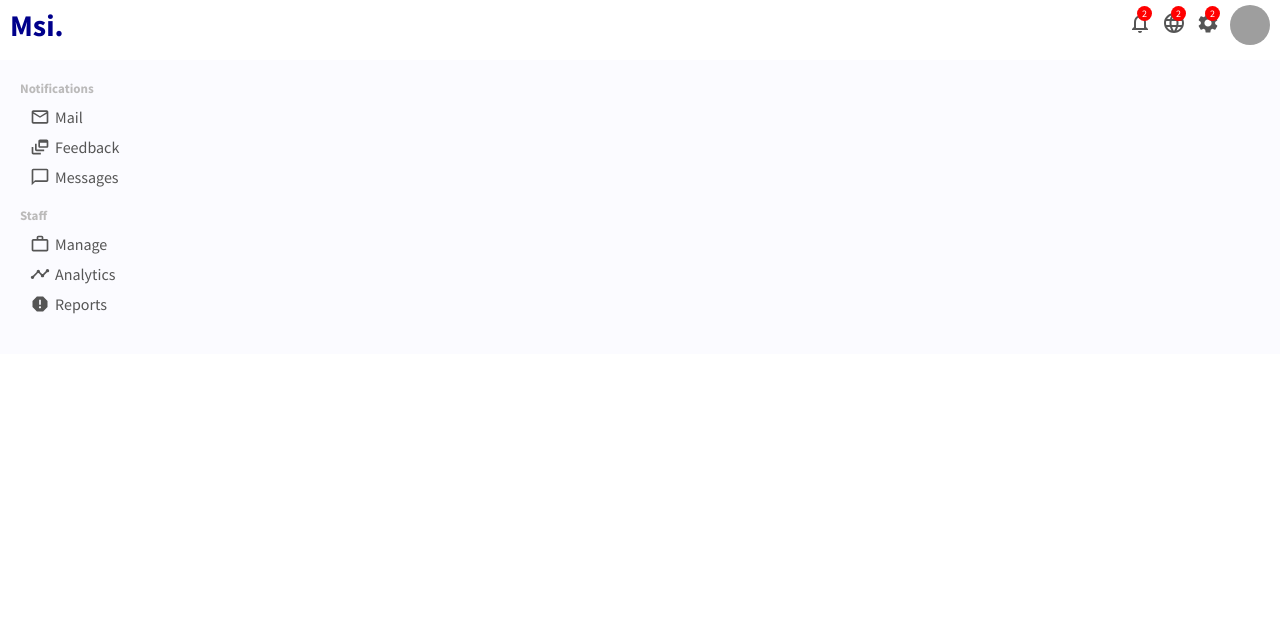
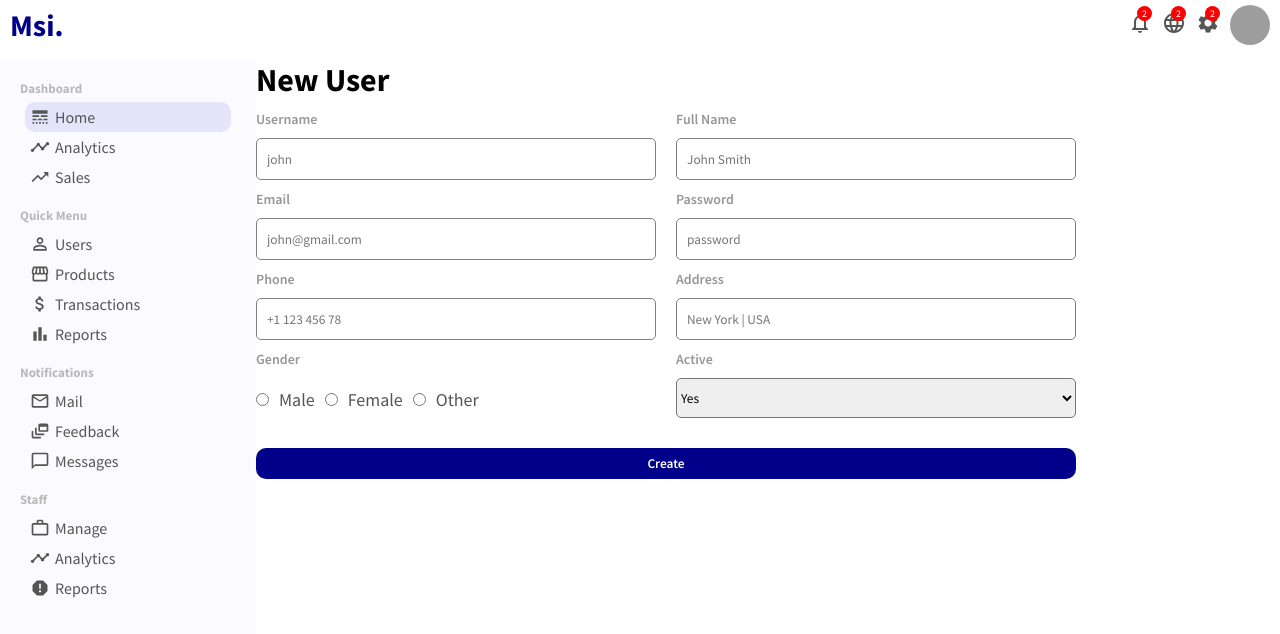
Before and after one commit to MadonisP/admin-dashboard-project, a React (Create React App) app: page /newUser in a window 1280 px wide. Shown: the top 634 px of the page. Built offline with nearby package versions, Linux system fonts and the light colour scheme; grey boxes are pictures that could not be loaded.

Commit message:
admin dashboard project
admin dashboard project with react

```diff
--- a/src/App.css
+++ b/src/App.css
@@ -2,3 +2,8 @@
     display:flex;
     margin-top: 10px;
 }
+
+.link{
+    text-decoration: none;
+    color:inherit
+}
--- a/src/App.js
+++ b/src/App.js
@@ -5,6 +5,8 @@ import Home from "./pages/home/Home";
 import { BrowserRouter as Router, Routes, Route } from 'react-router-dom';
 import UserList from "./pages/userList/UserList";
 import User from "./pages/user/User";
+import NewUser from "./pages/newUser/NewUser";
+import ProductList from "./pages/productList/ProductList";
 
 function App() {
   return (
@@ -16,6 +18,10 @@ function App() {
           <Route exact path='/' element={<Home />} />
           <Route path='/users' element={<UserList />} />
           <Route path='/user/:userId' element={<User/>}/>
+          <Route path='/newUser' element={<NewUser/>}/>
+          <Route path='/products' element={<ProductList />} />
+          <Route path='/product/:productId' element={<User/>}/>
+          <Route path='/newProduct' element={<NewUser/>}/>
         </Routes>
       </div>
     </Router>
--- a/src/components/sidebar/Sidebar.jsx
+++ b/src/components/sidebar/Sidebar.jsx
@@ -1,10 +1,55 @@
 import { LineStyle, Timeline, TrendingUp, PermIdentity, Storefront, AttachMoney, BarChart, MailOutline, DynamicFeed, ChatBubbleOutline, WorkOutline, Report } from '@mui/icons-material';
 import "./Sidebar.css";
+import { Link } from "react-router-dom";
 
 const Sidebar = () => {
     return (
         <div className="sidebar">
             <div className="sidebarWrapper">
+                <div className="sidebarMenu">
+                    <h3 className="sidebarTitle">Dashboard</h3>
+                    <ul className="sidebarList">
+                        <Link to="/" className="link">
+                            <li className="sidebarListItem active">
+                                <LineStyle className="sidebarIcon" />
+                                Home
+                            </li>
+                        </Link>
+                        <li className="sidebarListItem">
+                            <Timeline className="sidebarIcon" />
+                            Analytics
+                        </li>
+                        <li className="sidebarListItem">
+                            <TrendingUp className="sidebarIcon" />
+                            Sales
+                        </li>
+                    </ul>
+                </div>
+                <div className="sidebarMenu">
+                    <h3 className="sidebarTitle">Quick Menu</h3>
+                    <ul className="sidebarList">
+                        <Link to="/users" className="link">
+                            <li className="sidebarListItem">
+                                <PermIdentity className="sidebarIcon" />
+                                Users
+                            </li>
+                        </Link>
+                        <Link to="/products" className="link">
+                            <li className="sidebarListItem">
+                                <Storefront className="sidebarIcon" />
+                                Products
+                            </li>
+                        </Link>
+                        <li className="sidebarListItem">
+                            <AttachMoney className="sidebarIcon" />
+                            Transactions
+                        </li>
+                        <li className="sidebarListItem">
+                            <BarChart className="sidebarIcon" />
+                            Reports
+                        </li>
+                    </ul>
+                </div>
                 <div className="sidebarMenu">
                     <h3 className="sidebarTitle">Notifications</h3>
                     <ul className="sidebarList">
--- /dev/null
+++ b/src/pages/newUser/NewUser.css
@@ -0,0 +1,58 @@
+.newUser {
+    flex: 4;
+  }
+
+  .newUserForm {
+    display: flex;
+    flex-wrap: wrap;
+  }
+
+  .newUserItem {
+    width: 400px;
+    display: flex;
+    flex-direction: column;
+    margin-top: 10px;
+    margin-right: 20px;
+  }
+
+  .newUserItem > label {
+    margin-bottom: 10px;
+    font-size: 14px;
+    font-weight: 600;
+    color: rgb(151, 150, 150);
+  }
+
+  .newUserItem > input {
+    height: 20px;
+    padding: 10px;
+    border: 1px solid gray;
+    border-radius: 5px;
+  }
+
+  .newUserGender > input {
+    margin-top: 15px;
+  }
+
+  .newUserGender>label{
+      margin: 10px;
+      font-size: 18px;
+      color: #555;
+  }
+
+  .newUserSelect{
+      height: 40px;
+      border-radius: 5px;
+  }
+
+  .newUserButton{
+      width: 820px;
+      border: none;
+      background-color: darkblue;
+      color: white;
+      padding: 7px 10px;
+      font-size: 20;
+      font-weight: 600;
+      border-radius: 10px;
+      margin-top: 30px;
+      cursor: pointer;
+  }
--- /dev/null
+++ b/src/pages/newUser/NewUser.jsx
@@ -0,0 +1,56 @@
+import './NewUser.css'
+
+const NewUser = () => {
+    return (
+        <div className="newUser">
+        <h1 className="newUserTitle">New User</h1>
+        <form className="newUserForm">
+          <div className="newUserItem">
+            <label>Username</label>
+            <input type="text" placeholder="john" />
+          </div>
+          <div className="newUserItem">
+            <label>Full Name</label>
+            <input type="text" placeholder="John Smith" />
+          </div>
+          <div className="newUserItem">
+            <label>Email</label>
+            <input type="email" placeholder="john@gmail.com" />
+          </div>
+          <div className="newUserItem">
+            <label>Password</label>
+            <input type="password" placeholder="password" />
+          </div>
+          <div className="newUserItem">
+            <label>Phone</label>
+            <input type="text" placeholder="+1 123 456 78" />
+          </div>
+          <div className="newUserItem">
+            <label>Address</label>
+            <input type="text" placeholder="New York | USA" />
+          </div>
+          <div className="newUserItem">
+            <label>Gender</label>
+            <div className="newUserGender">
+              <input type="radio" name="gender" id="male" value="male" />
+              <label for="male">Male</label>
+              <input type="radio" name="gender" id="female" value="female" />
+              <label for="female">Female</label>
+              <input type="radio" name="gender" id="other" value="other" />
+              <label for="other">Other</label>
+            </div>
+          </div>
+          <div className="newUserItem">
+            <label>Active</label>
+            <select className="newUserSelect" name="active" id="active">
+              <option value="yes">Yes</option>
+              <option value="no">No</option>
+            </select>
+          </div>
+          <button className="newUserButton">Create</button>
+        </form>
+      </div>
+    )
+}
+
+export default NewUser
--- /dev/null
+++ b/src/pages/productList/ProductList.css
@@ -0,0 +1,31 @@
+.productList{
+    flex: 4;
+}
+
+.productListItem{
+    display: flex;
+    align-items: center;
+}
+
+.productListImg {
+    width: 32px;
+    height: 32px;
+    border-radius: 50%;
+    object-fit: cover;
+    margin-right: 10px;
+  }
+
+.productListEdit{
+    border: none;
+    border-radius: 10px;
+    padding: 5px 10px;
+    background-color: #3bb077;
+    color: white;
+    cursor: pointer;
+    margin-right: 20px;
+}
+
+.productListDelete{
+    color: red;
+    cursor: pointer;
+}
--- /dev/null
+++ b/src/pages/productList/ProductList.jsx
@@ -0,0 +1,74 @@
+import './ProductList.css'
+import { DataGrid } from '@mui/x-data-grid';
+import { DeleteOutline } from "@mui/icons-material";
+import { productRows } from "../../dummyData";
+import { Link } from "react-router-dom";
+import { useState } from "react";
+
+const ProductList = () => {
+const [data, setData] = useState(productRows);
+
+const handleDelete = (id) => {
+    setData(data.filter((item) => item.id !== id));
+};
+
+const columns = [
+    { field: "id", headerName: "ID", width: 90 },
+    {
+        field: "product",
+        headerName: "Product",
+        width: 200,
+        renderCell: (params) => {
+            return (
+                <div className="productListItem">
+                    <img className="productListImg" src={params.row.img} alt="" />
+                    {params.row.name}
+                </div>
+            );
+        },
+    },
+    { field: "stock", headerName: "Stock", width: 200 },
+    {
+        field: "status",
+        headerName: "Status",
+        width: 120,
+    },
+    {
+        field: "price",
+        headerName: "Price",
+        width: 160,
+    },
+    {
+        field: "action",
+        headerName: "Action",
+        width: 150,
+        renderCell: (params) => {
+            return (
+                <>
+                    <Link to={"/product/" + params.row.id}>
+                        <button className="productListEdit">Edit</button>
+                    </Link>
+                    <DeleteOutline
+                        className="productListDelete"
+                        onClick={() => handleDelete(params.row.id)}
+                    />
+                </>
+            );
+        },
+    },
+];
+
+return (
+    <div className="productList">
+        <DataGrid
+            rows={data}
+            disableSelectionOnClick
+            columns={columns}
+            pageSize={8}
+            checkboxSelection
+        />
+    </div>
+)
+}
+
+export default ProductList
```
Also changed, not shown: src/pages/user/User.css (line endings or trailing spaces).
